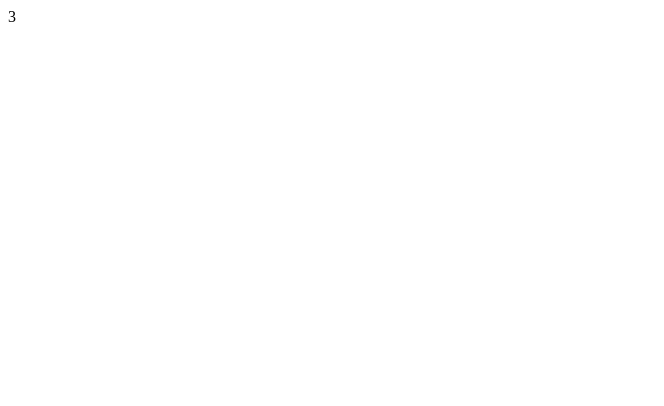
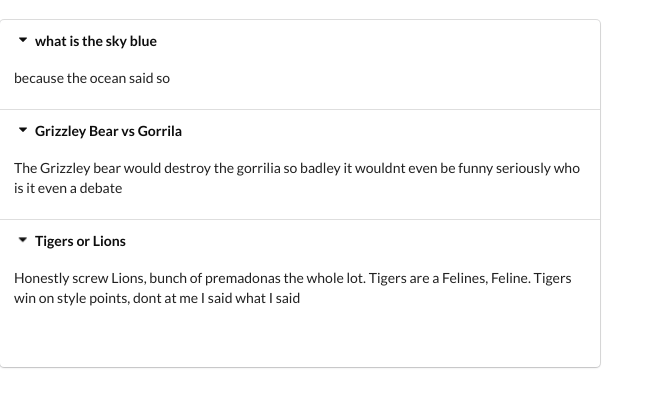
Before and after one commit to CodaCasey/practice2, a React (Create React App) app in the folder widgets/: page / in a window 1280 px wide. Shown: the top 406 px of the page, without its empty margins (0-664 px from the left). Built offline with nearby package versions, Linux system fonts and the light colour scheme.

Commit message:
wrote my first hook

```diff
--- a/widgets/public/index.html
+++ b/widgets/public/index.html
@@ -10,6 +10,7 @@
       content="Web site created using create-react-app"
     />
     <link rel="apple-touch-icon" href="%PUBLIC_URL%/logo192.png" />
+    <link rel="stylesheet" href="https://cdnjs.cloudflare.com/ajax/libs/semantic-ui/2.4.1/semantic.min.css"/>
     <!--
       manifest.json provides metadata used when your web app is installed on a
       user's mobile device or desktop. See https://developers.google.com/web/fundamentals/web-app-manifest/
--- a/widgets/src/App.js
+++ b/widgets/src/App.js
@@ -20,6 +20,7 @@
 
 export default () => {
   return <div>
+    <br/>
       <Accordion items={items}/>
   </div>
 
--- a/widgets/src/components/Accordion.js
+++ b/widgets/src/components/Accordion.js
@@ -1,9 +1,31 @@
-import React from 'react'
+import React, {useState} from 'react'
+
+
 
 const Accordion = ({items}) => {
+  const [activeIndex, setActiveIndex] = useState(null);
+
+  const onTitleClick =(index)=>{
+    setActiveIndex(index)
+  }
+  const renderedItems = items.map((item, index)=>{
+    return <React.Fragment key={item.title}>
+      <div
+      className="title active"
+      onClick={()=> onTitleClick(index)}
+      >
+        <i className="dropdown icon"></i>
+        {item.title}
+      </div>
+      <div className="content active">
+        <p>{item.content}</p>
+      </div>
+    </React.Fragment>
+  });
   return (
-    <div>
-      {items.length}
+    <div className="ui styled accordion">
+      {renderedItems}
+      <h1>{activeIndex}</h1>
     </div>
   )
 }
```
Also changed, not shown: 1 other file (tests, documents, lock files or other folders).
